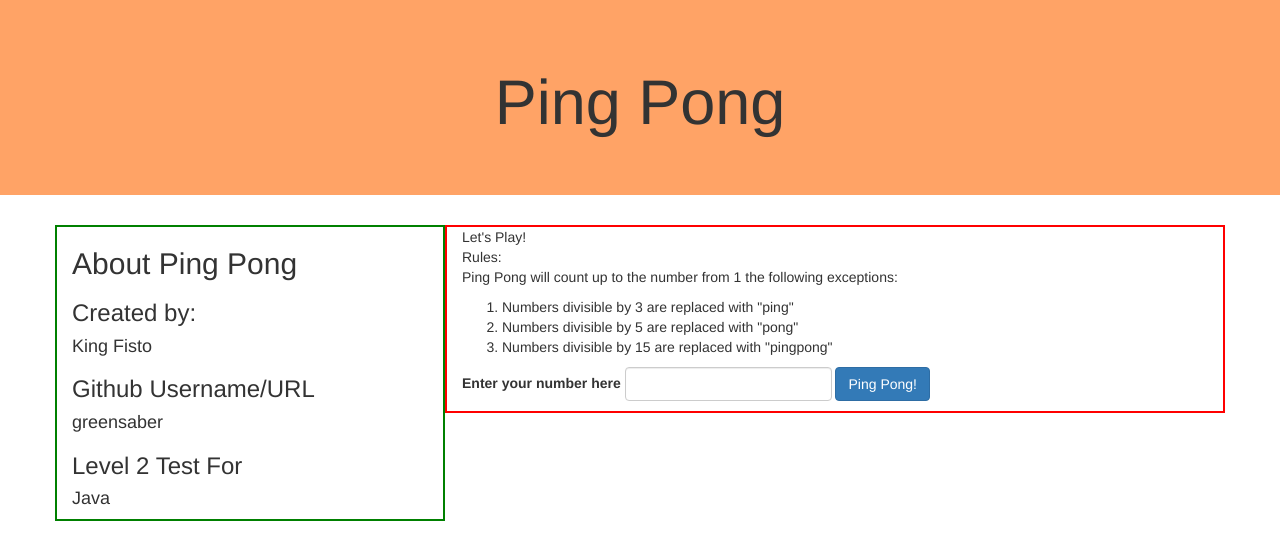
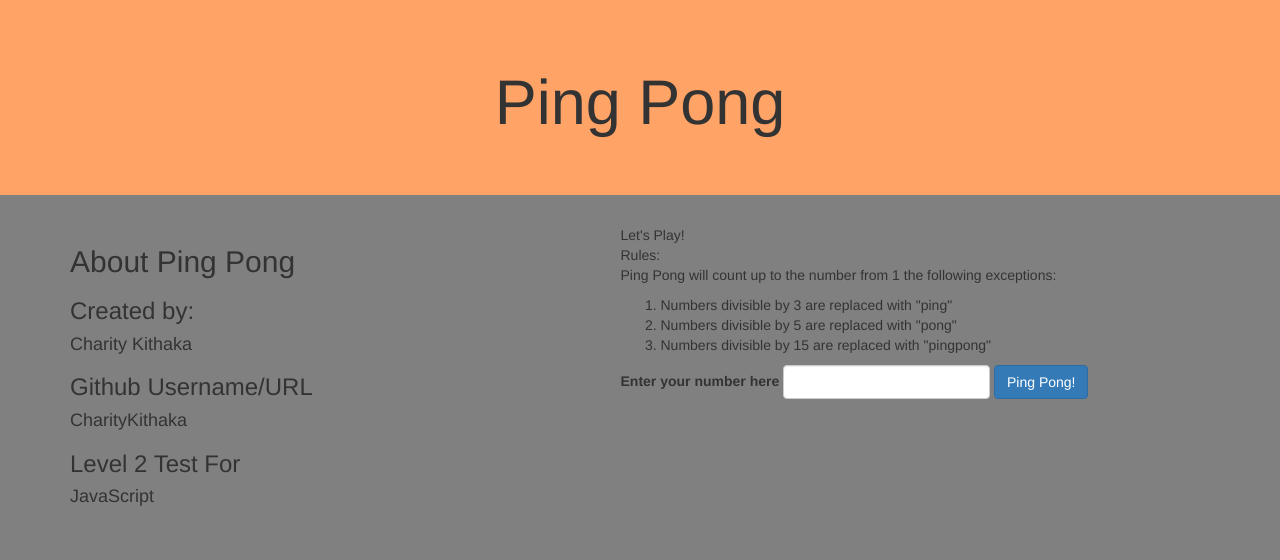
Before and after one commit to CharityKithaka/Ping-pong, a plain HTML site: page index.html in a window 1280 px wide. Drawn offline with Linux system fonts and the light colour scheme.

```diff
--- a/css/styles.css
+++ b/css/styles.css
@@ -2,3 +2,12 @@
     background-color: #ffa366;
     text-align: center;
 }
+
+/* #like{
+    background-color: blueviolet; */
+.col-md-8{
+   padding-left: 15%;
+}
+body{
+    background:grey;
+}
--- a/index.html
+++ b/index.html
@@ -12,25 +12,26 @@
 
 </head>
 
-<body>
+<body id="like">
     <header class="jumbotron" id="headerSection">
         <h1>Ping Pong</h1>
     </header>
-    <div class="container">
+
+    <div class="container" id="like" >
 
 
-     <div class="row">
-         <div class="col-md-4" style="border:2px solid green">
+     <div class="row" >
+         <div class="col-md-4" >
           <h2>About Ping Pong</h2>
        <h3>Created by:</h3>
-        <h4>King Fisto</h4>
+        <h4>Charity Kithaka</h4>
        <h3>Github Username/URL</h3>
-        <h4>greensaber</h4>
+        <h4>CharityKithaka</h4>
         <h3>Level 2 Test For</h3>
-        <h4>Java</h4>
+        <h4>JavaScript</h4>
 
          </div>
-         <div class="col-md-8" style="border:2px solid red">
+         <div class="col-md-8">
 
             <p> Let's Play!
                 <br>Rules:
```
